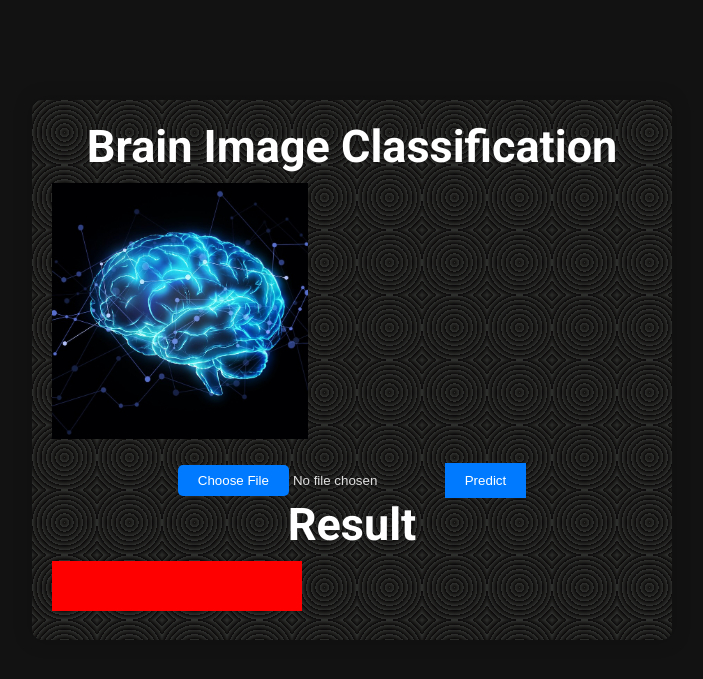
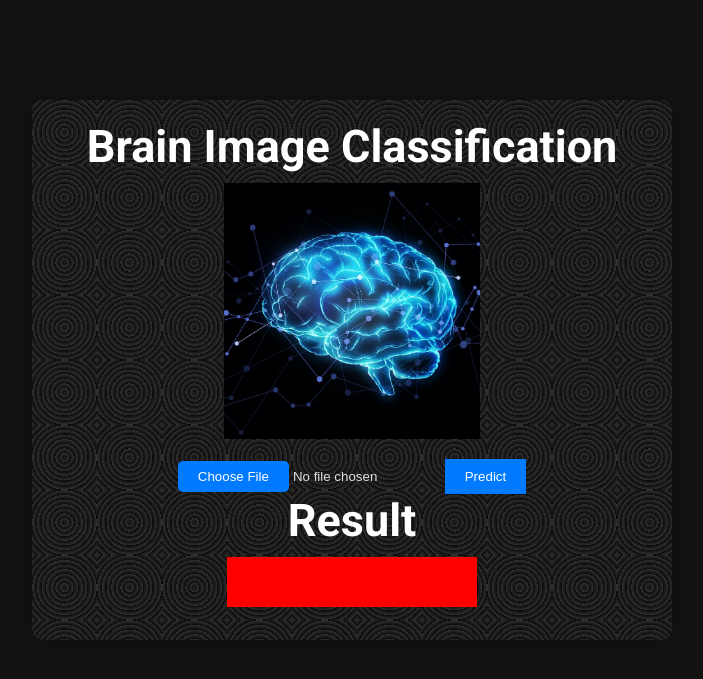
Before and after one commit to Mrugank16/MRI-Image-Classifier, a Flask app: page / in a window 1280 px wide. Shown: the top 679 px of the page, without its empty margins (288-991 px from the left). Run offline with Flask 3, Linux system fonts and the light colour scheme.

Commit message:
update frontend

```diff
--- a/static/style.css
+++ b/static/style.css
@@ -26,10 +26,11 @@ body {
     background-size: 65px 65px;
 }
 
-img{
+img {
+    display: block; /* Make the image a block element */
+    margin: 0 auto; /* Center the image horizontally */
     height: 256px;
     width: 256px;
-    background-color: red;
 }
 
 h1 {
@@ -39,12 +40,14 @@ h1 {
     color: #ffffff; /* Change text color for better readability */
 }
 
-p{
+p {
     text-align: center;
     font-size: 25px;
     height: 50px;
+    line-height: 50px; /* Center vertically */
     width: 250px;
     background-color: red;
+    margin: 0 auto; /* Center horizontally */
 }
 
 form {
```
Also changed, not shown: templates/result.html (deleted, +0 -11 lines).
